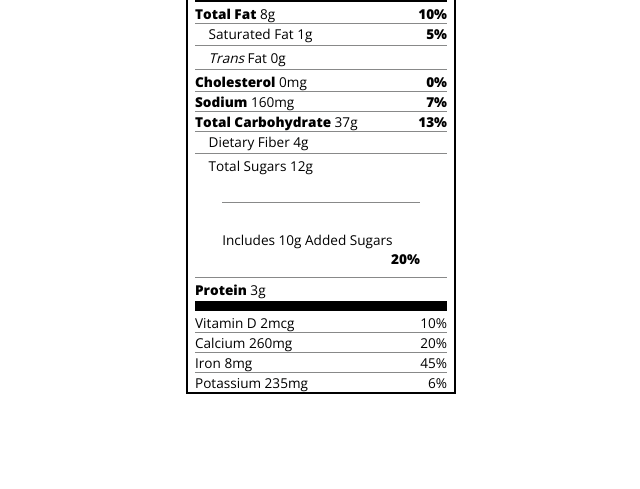
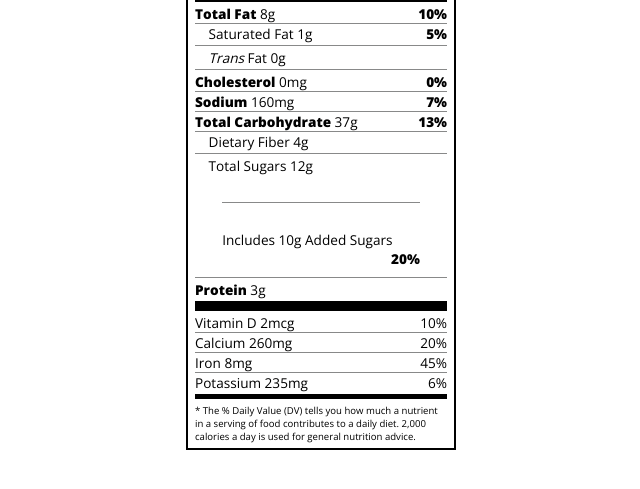
Before and after one commit to MsMLyons/NutritionLabel, a plain HTML site: page index.html in a window 1280 px wide. Shown: the part 205-694 px from the top of the page, without its empty margins (319-959 px from the left). Drawn offline with nearby package versions, Linux system fonts and the light colour scheme.

Commit message:
Create note section

```diff
--- a/index.html
+++ b/index.html
@@ -47,6 +47,9 @@
             <p>Iron 8mg <span class="right">45%</span></p>
             <p class="no-divider">Potassium 235mg <span class="right">6%</span></p>
         </div>
+        <div class="divider md"></div>
+        <p class="note">* The % Daily Value (DV) tells you how much a nutrient in a serving of food contributes
+            to a daily diet. 2,000 calories a day is used for general nutrition advice.</p>
     </div>
 
 </body>
--- a/styles.css
+++ b/styles.css
@@ -80,3 +80,8 @@ p {
 .dbl-indent {
     margin: 2em;
 }
+
+.note {
+    font-size: 0.6rem;
+    margin: 5px 0;
+}
```
